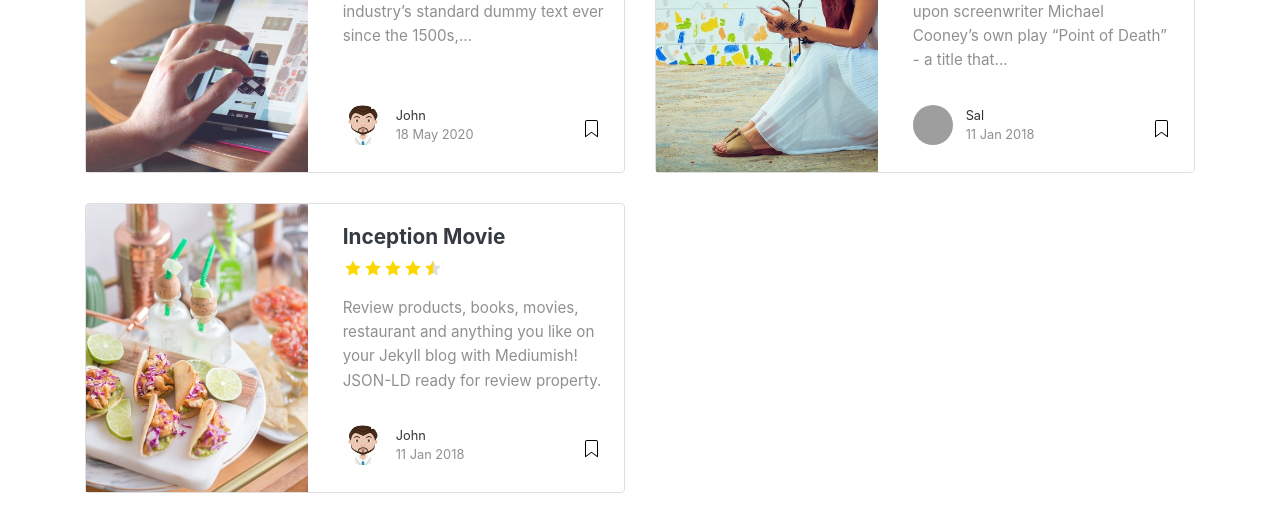
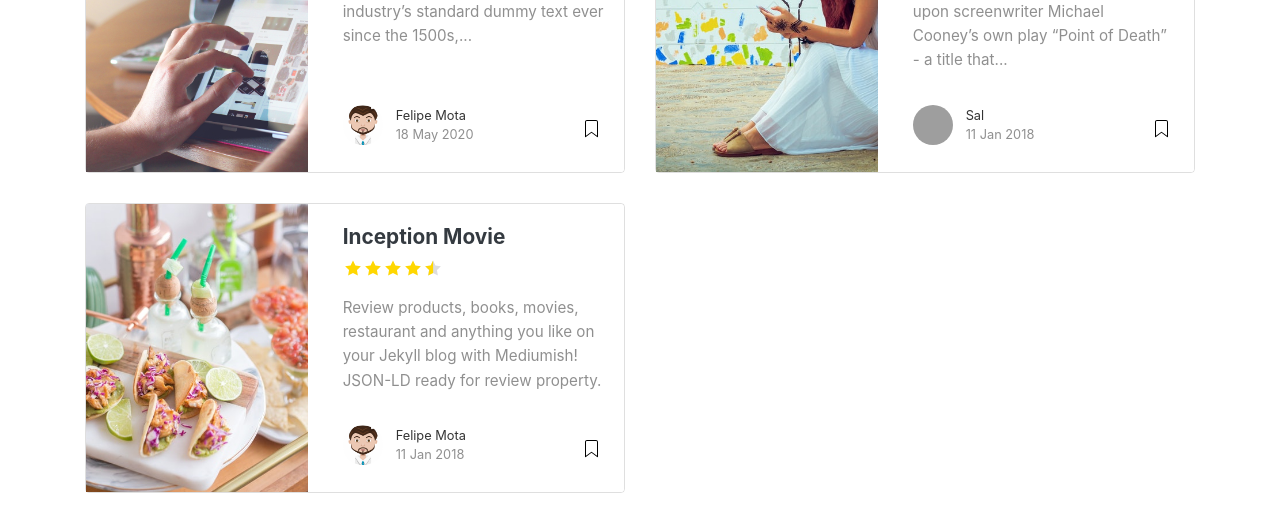
Before and after one commit to felipemotabr/sensocritico, a Jekyll site: the page built from index.html, in a window 1280 px wide and 900 px high. Shown: the part 319-851 px from the top of the window. Built offline with Jekyll 4.4.1, drawn with Linux system fonts in a browser that asks for light colours; nearby versions of some CDN libraries; the list of posts is cut into pages by our own code; grey boxes are pictures that could not be loaded.

Commit message:
alterado autor

```diff
--- a/_config.yml
+++ b/_config.yml
@@ -23,12 +23,11 @@ authors:
     description: "Author of Mediumish, a Bootstrap Medium styled template available for WordPress, HTML, Ghost and Jekyll. You are currently previewing Jekyll template demo."
   john:
     name: John
-    display_name: John
+    display_name: Felipe Mota
     avatar: 'assets/images/avatar.png'
     gravatar: b1cc14991db7a456fcd761680bbc8f81
-    email: wowthemesnet@gmail.com
-    web: https://www.wowthemes.net
-    twitter: https://twitter.com/wowthemesnet
+    email: felipemotacontato@gmail.com
+    twitter: https://twitter.com/felipemotabr
     description: "This is the author box. Write a short description of the author here. You are currently previewing Mediumish demo, a Jekyll template compatible with Github pages."
 
 # Plugins
```
